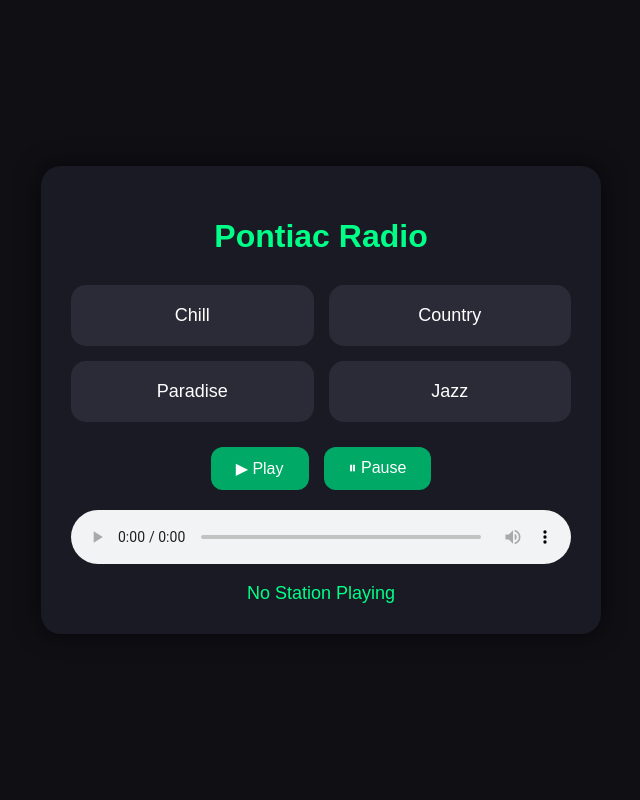
After one commit to itsdeepranj/pontiac-hmi, a Flask app: page /radio in a window 1280 px wide. The commit adds this page. Shown: the whole page, without its empty margins (319-959 px from the left). Run offline with Flask 3, Linux system fonts and the light colour scheme.

Commit message:
Added radio

```diff
--- a/backend/app.py
+++ b/backend/app.py
@@ -121,6 +121,18 @@ def launch_spotify():
     ])
 
     return '', 204
+
+#====================
+# RADIO
+#====================
+
+@app.route('/radio')
+def radio():
+
+    return render_template(
+        'radio.html'
+        )
+
 #===================
 # Run the app
 #===================
--- a/frontend/templates/apps_floating.html
+++ b/frontend/templates/apps_floating.html
@@ -24,8 +24,8 @@
 
     <!-- RADIO -->
 
-    <div class="app-card">
-
+    <div class="app-card"
+         onclick="window.location.href='/radio'">
         📻
 
         <span>Radio</span>
--- /dev/null
+++ b/frontend/templates/radio.html
@@ -0,0 +1,292 @@
+<!DOCTYPE html>
+<html lang="en">
+
+<head>
+
+    <meta charset="UTF-8">
+
+    <meta
+        name="viewport"
+        content="width=device-width, initial-scale=1.0"
+    >
+
+    <title>
+        Pontiac Radio
+    </title>
+
+    <style>
+
+        body {
+
+            margin: 0;
+            padding: 0;
+
+            background: #0f0f14;
+
+            color: white;
+
+            font-family: Arial, sans-serif;
+
+            display: flex;
+
+            justify-content: center;
+
+            align-items: center;
+
+            height: 100vh;
+        }
+
+        .radio-container {
+
+            width: 500px;
+
+            background: #1a1a24;
+
+            border-radius: 20px;
+
+            padding: 30px;
+
+            box-shadow:
+                0 0 25px rgba(0,0,0,0.5);
+        }
+
+        h1 {
+
+            text-align: center;
+
+            margin-bottom: 30px;
+
+            color: #00ff88;
+        }
+
+        .station-grid {
+
+            display: grid;
+
+            grid-template-columns:
+                repeat(2, 1fr);
+
+            gap: 15px;
+
+            margin-bottom: 25px;
+        }
+
+        .station-btn {
+
+            padding: 20px;
+
+            border: none;
+
+            border-radius: 15px;
+
+            background: #2b2b38;
+
+            color: white;
+
+            font-size: 18px;
+
+            cursor: pointer;
+
+            transition: 0.3s;
+        }
+
+        .station-btn:hover {
+
+            background: #00aa66;
+        }
+
+        .controls {
+
+            display: flex;
+
+            justify-content: center;
+
+            gap: 15px;
+
+            margin-top: 20px;
+        }
+
+        .control-btn {
+
+            padding:
+                12px 25px;
+
+            border: none;
+
+            border-radius: 12px;
+
+            background: #00aa66;
+
+            color: white;
+
+            font-size: 16px;
+
+            cursor: pointer;
+        }
+
+        audio {
+
+            width: 100%;
+
+            margin-top: 20px;
+        }
+
+        .now-playing {
+
+            text-align: center;
+
+            margin-top: 15px;
+
+            font-size: 18px;
+
+            color: #00ff88;
+        }
+
+    </style>
+
+</head>
+
+<body>
+
+    <div class="radio-container">
+
+        <h1>
+            Pontiac Radio
+        </h1>
+
+        <div class="station-grid">
+
+            <button
+                class="station-btn"
+                onclick="playStation(
+                'https://ice1.somafm.com/groovesalad-128-mp3',
+                'Groove Salad'
+                )"
+            >
+                Chill
+            </button>
+
+            <button
+                class="station-btn"
+                onclick="playStation(
+                'https://streaming.radio.co/s5c5da6a36/listen',
+                'Country'
+                )"
+            >
+                Country
+            </button>
+
+            <button
+                class="station-btn"
+                onclick="playStation(
+                'https://stream-uk1.radioparadise.com/aac-320',
+                'Radio Paradise'
+                )"
+            >
+                Paradise
+            </button>
+
+            <button
+                class="station-btn"
+                onclick="playStation(
+                'https://icecast.radiofrance.fr/fip-midfi.mp3',
+                'FIP Jazz'
+                )"
+            >
+                Jazz
+            </button>
+
+        </div>
+
+        <div class="controls">
+
+            <button
+                class="control-btn"
+                onclick="playRadio()"
+            >
+                ▶ Play
+            </button>
+
+            <button
+                class="control-btn"
+                onclick="pauseRadio()"
+            >
+                ⏸ Pause
+            </button>
+
+        </div>
+
+        <audio
+            id="radio-player"
+            controls
+        >
+        </audio>
+
+        <div
+            class="now-playing"
+            id="now-playing"
+        >
+            No Station Playing
+        </div>
+
+    </div>
+
+    <script>
+
+        const player =
+            document.getElementById(
+                "radio-player"
+            );
+
+        let currentStation = "";
+
+        function playStation(
+            url,
+            name
+        ) {
+
+            currentStation = url;
+
+            player.src = url;
+
+            player.load();
+
+            player.play()
+                .then(() => {
+
+                    document.getElementById(
+                        "now-playing"
+                    ).innerText =
+                        "Now Playing: " + name;
+
+                })
+                .catch(error => {
+
+                    console.log(
+                        error
+                    );
+
+                    alert(
+                        "Stream failed."
+                    );
+                });
+        }
+
+        function playRadio() {
+
+            if(currentStation !== "") {
+
+                player.play();
+            }
+        }
+
+        function pauseRadio() {
+
+            player.pause();
+        }
+
+    </script>
+
+</body>
+
+</html>
```
Also changed, not shown: frontend/static/app.js (+30 -0 lines).
